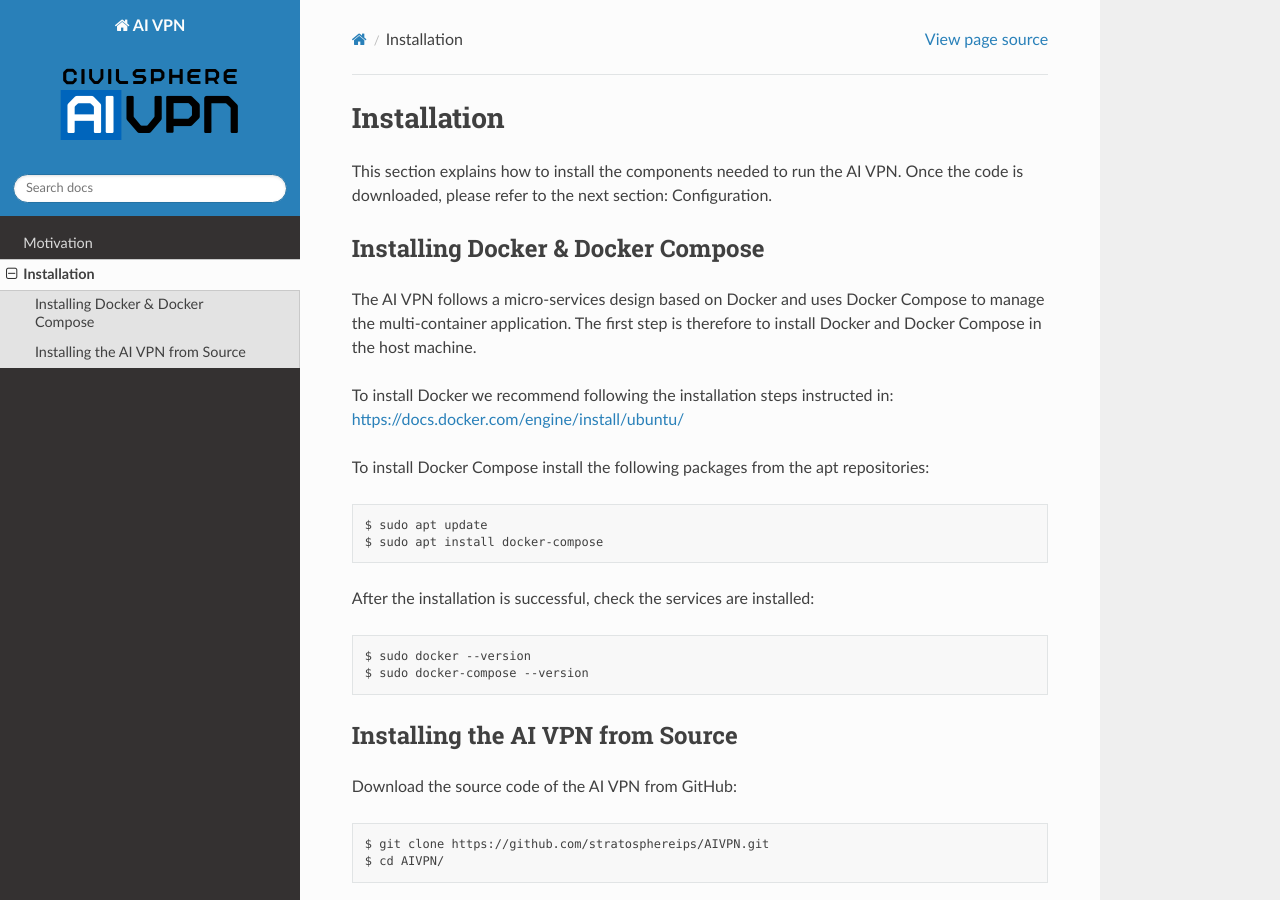
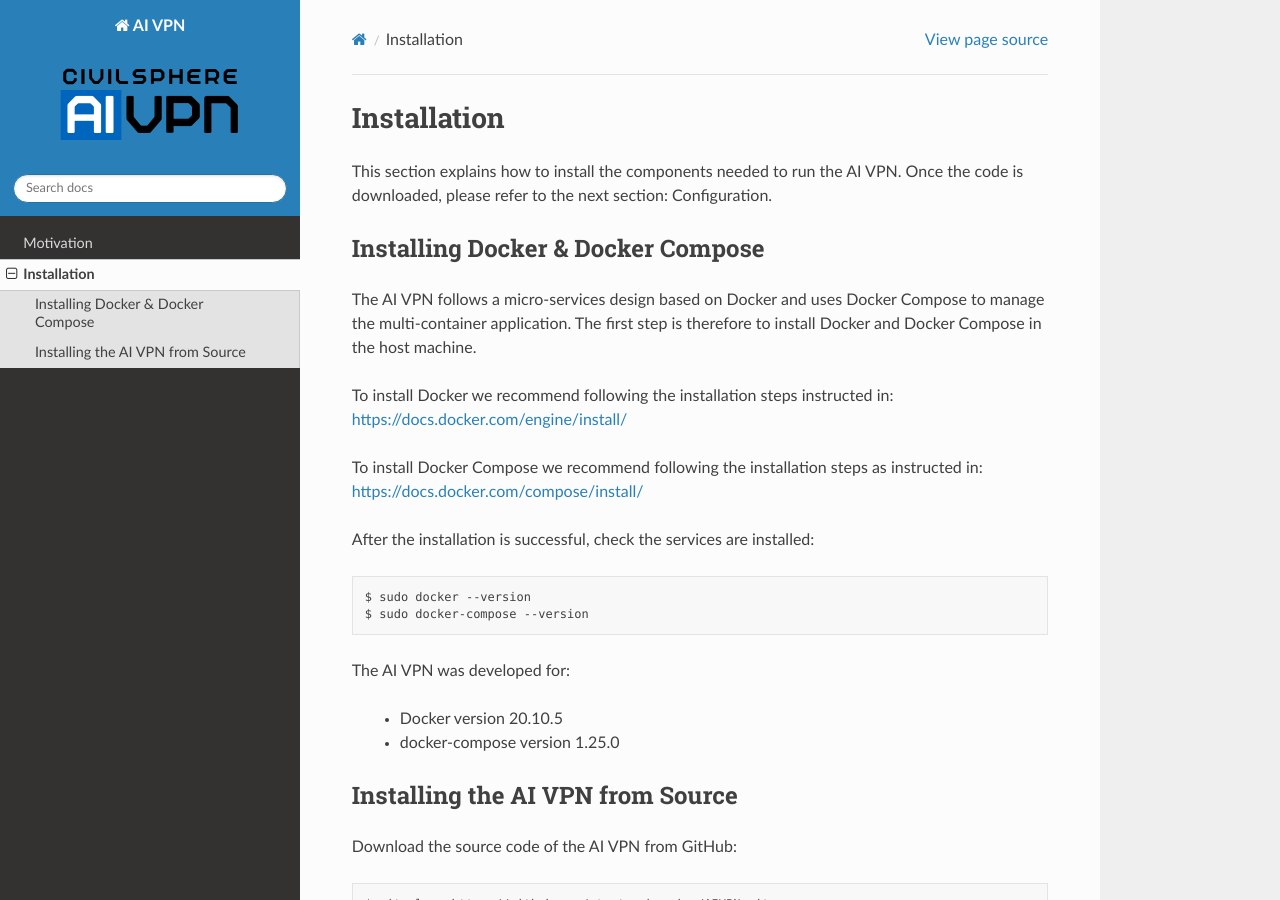
Before and after one commit to stratosphereips/AIVPN, a Sphinx documentation site: the page built from docs/source/installation.rst, in a window 1280 px wide and 900 px high. Built offline with Sphinx 7.4.7 and the Read the Docs theme 2.0.0, drawn with Linux system fonts in a browser that asks for light colours; pages that are not in the unit, such as notebooks, are missing from menus.

Commit message:
docs: only link for docker-compose install instructions

```diff
--- a/docs/source/installation.rst
+++ b/docs/source/installation.rst
@@ -13,17 +13,20 @@ Compose to manage the multi-container application. The first step is therefore
 to install Docker and Docker Compose in the host machine.
 
 To install Docker we recommend following the installation steps instructed in:
-https://docs.docker.com/engine/install/ubuntu/
+https://docs.docker.com/engine/install/
 
-To install Docker Compose install the following packages from the apt repositories::
-
-    $ sudo apt update
-    $ sudo apt install docker-compose
+To install Docker Compose we recommend following the installation steps as
+instructed in: https://docs.docker.com/compose/install/
 
 After the installation is successful, check the services are installed::
 
     $ sudo docker --version
     $ sudo docker-compose --version
+
+The AI VPN was developed for:
+
+    * Docker version 20.10.5
+    * docker-compose version 1.25.0
 
 -----------------------------------
 Installing the AI VPN from Source
```
